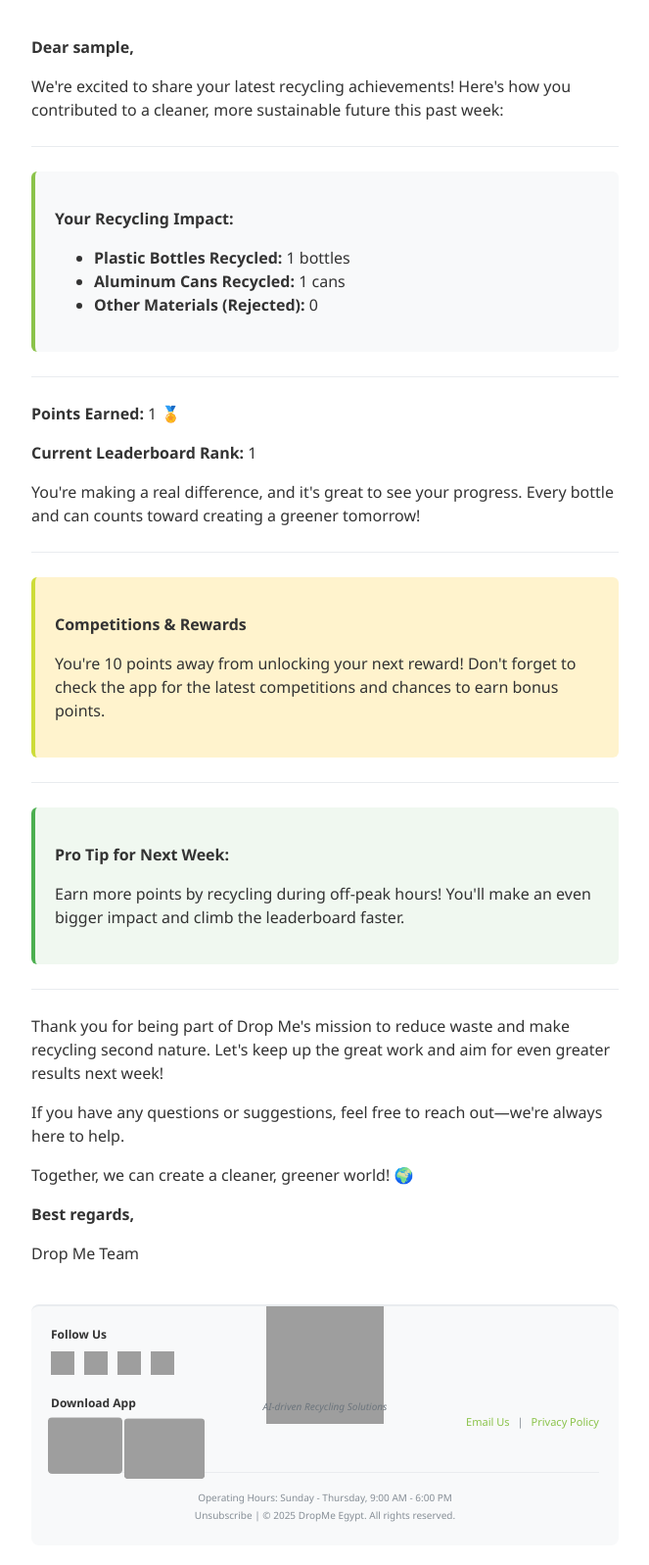
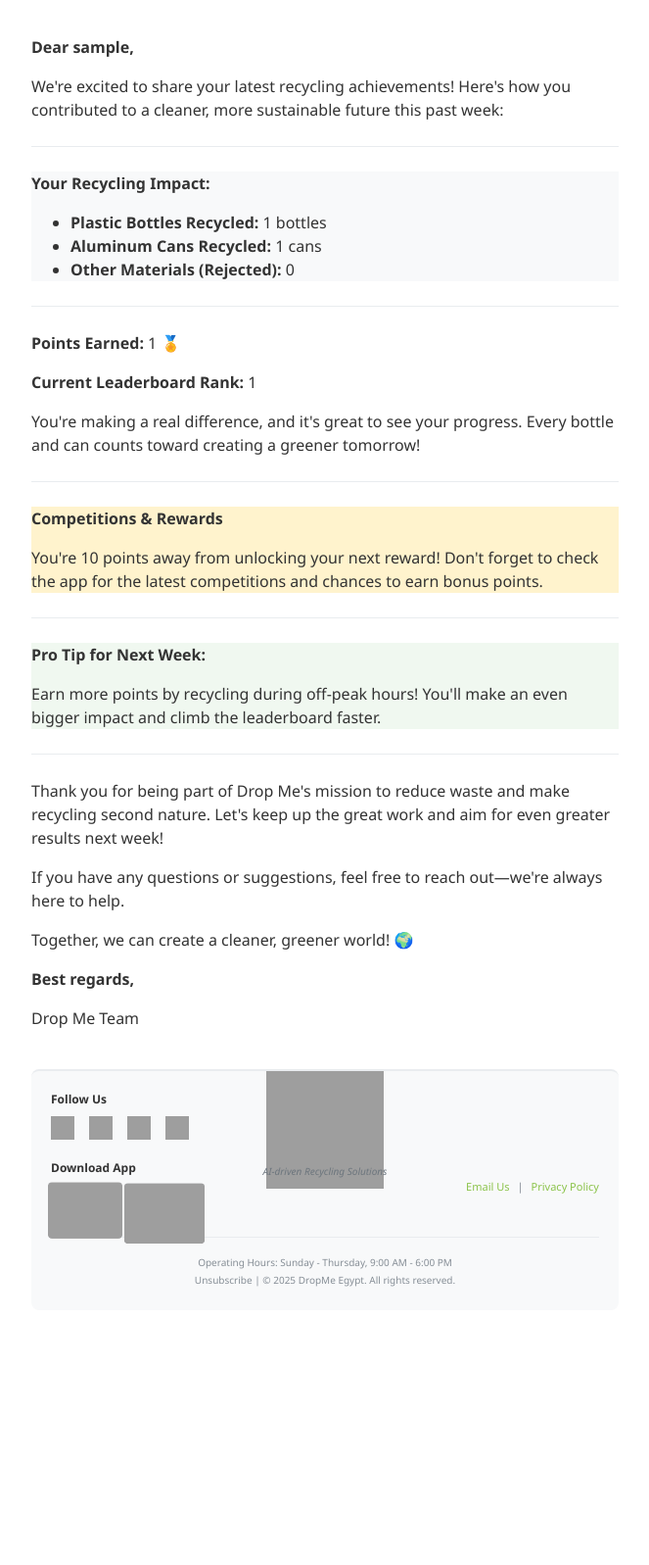
Before and after one commit to ahmedsaeed102/dropme, a Django app: template templates/active_recylce_weekly_summary_english.html in a window 1280 px wide. Shown: the whole page at 98% size, without its empty margins (308-971 px from the left). After the commit the page ends 1313 px from the top, so only its background shows below. Run offline with Django 4.2, Linux system fonts and the light colour scheme; the template is opened without the code that fills it: most values are stand-ins (such as "Sample title", 1, 10 or a date in 2020); parts of the project's set-up code (start-up, migrations or seed data) failed here and were passed over; grey boxes are pictures that could not be loaded.

Commit message:
feat: update social links styling and change privacy policy link

```diff
--- a/templates/active_recylce_weekly_summary_english.html
+++ b/templates/active_recylce_weekly_summary_english.html
@@ -23,10 +23,16 @@
         }
         .social-links a img {
             transition: transform 0.2s ease;
+
+        }
+        .social-links a{
+           margin-right: 5px;
         }
         .social-links a:hover img {
             transform: scale(1.1);
         }
+        social-links
+
         .section {
             padding: 20px;
             border-radius: 6px;
@@ -344,7 +350,7 @@
             <div class="footer-links">
                 <a href="mailto:hello@dropmeeg.com">Email Us</a>
                 <span class="separator">|</span>
-                <a href="https://play.google.com/store/apps/details?id=com.dropme.recycling&pcampaignid=web_share">Privacy Policy</a>
+                <a href="https://drop-me-privacy-policy.vercel.app/">Privacy Policy</a>
             </div>
         </div>
     </div>
```
